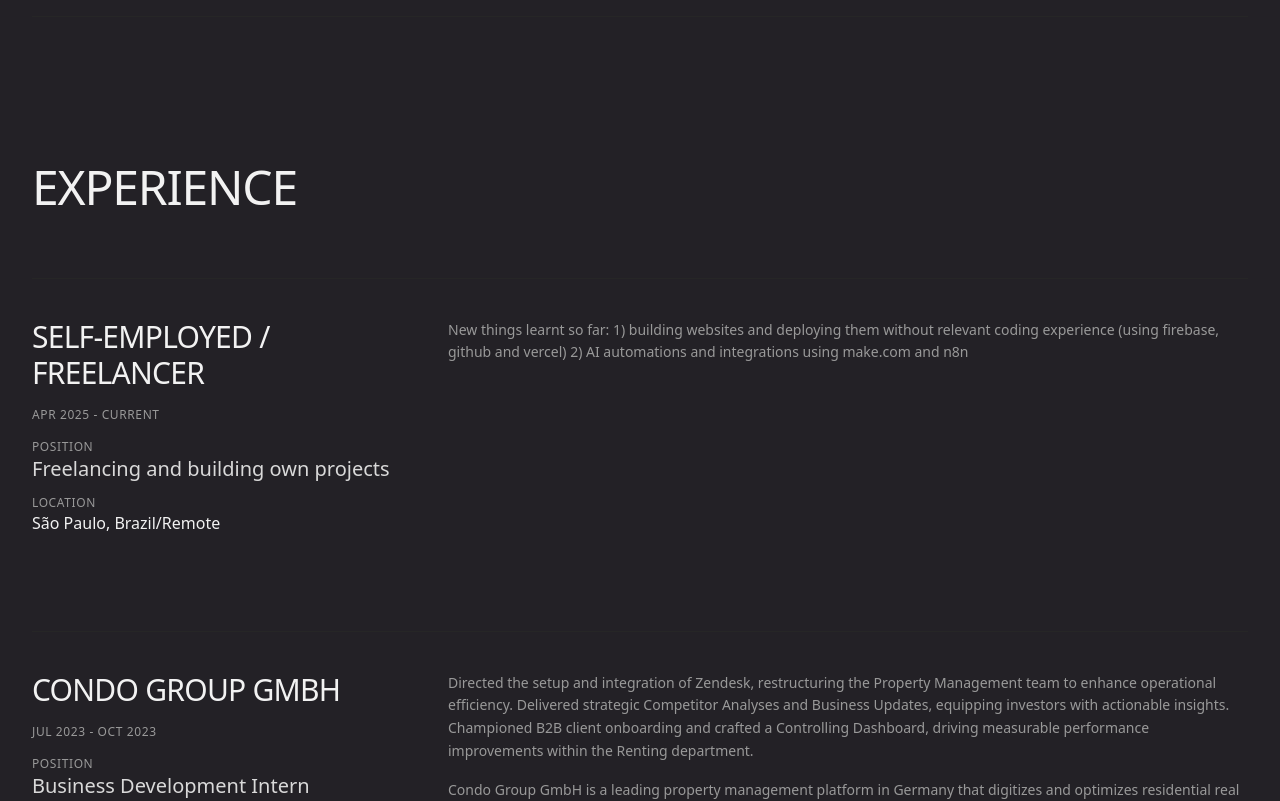
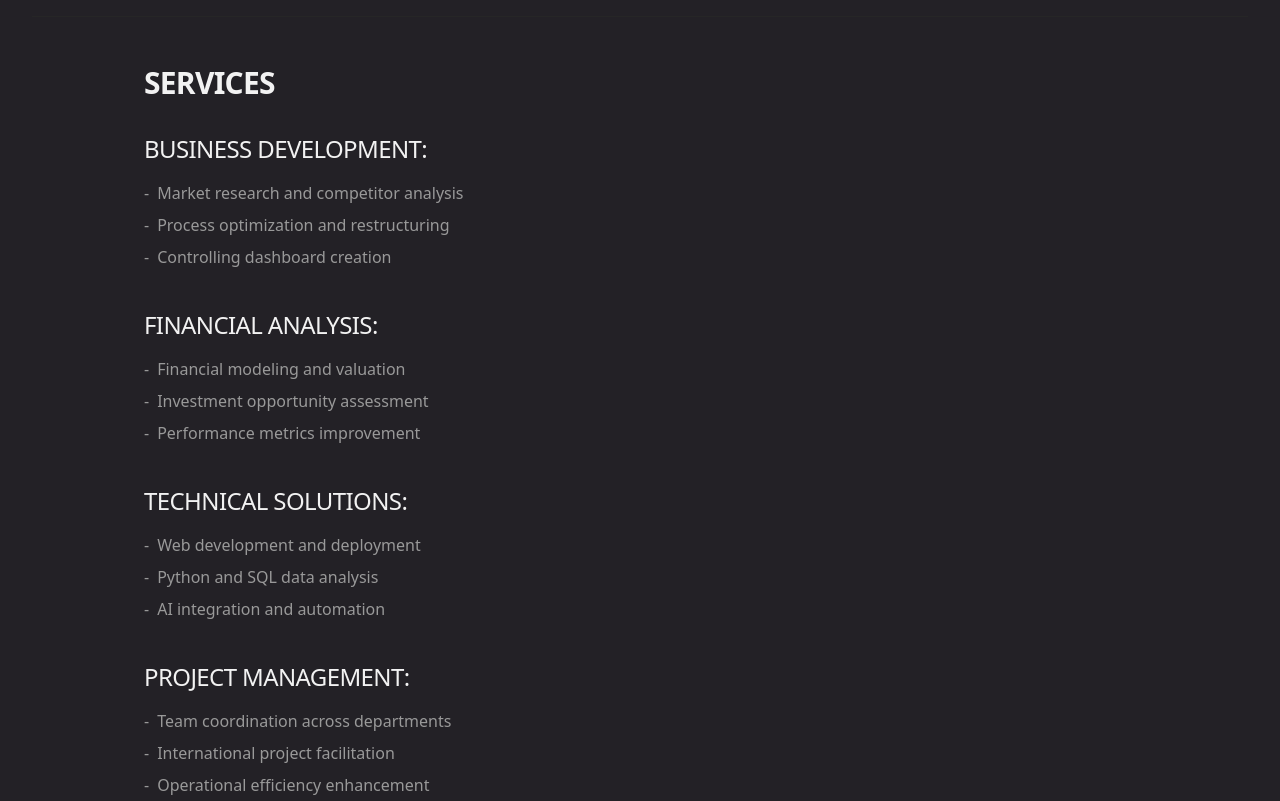
Before and after one commit to Jonasstody/ME, a Next.js app: page / in a window 1280 px wide. Shown: the part 1700-2501 px from the top of the page. Built offline with nearby package versions, Linux system fonts and the light colour scheme.

Commit message:
new services section

```diff
--- a/src/app/page.tsx
+++ b/src/app/page.tsx
@@ -1,5 +1,6 @@
 import { HeroSection } from '@/components/sections/hero';
 import { AboutMeSection } from '@/components/sections/about-me';
+import { ServicesSection } from '@/components/sections/services';
 import { ProjectsSection } from '@/components/sections/projects';
 import { SkillsExperienceSection } from '@/components/sections/skills-experience';
 import { ContactSection } from '@/components/sections/contact';
@@ -12,6 +13,8 @@ export default function HomePage() {
       <Separator className="my-10 md:my-12" />
       <AboutMeSection /> {/* New About Me section */}
       <Separator className="my-10 md:my-12" />
+      <ServicesSection /> {/* Add Services section here */}
+      <Separator className="my-10 md:my-12" />
       <SkillsExperienceSection /> {/* Corresponds to #experience */}
       <Separator className="my-10 md:my-12" />
       <ProjectsSection /> {/* Corresponds to #projects */}
--- a/src/components/layout/header.tsx
+++ b/src/components/layout/header.tsx
@@ -15,6 +15,7 @@ import React from 'react';
 
 const navItems = [
   { href: '#about-me', label: 'ABOUT ME' },
+  { href: '#services', label: 'SERVICES' }, // Added Services navigation item
   { href: '#experience', label: 'EXPERIENCE' },
   { href: '#projects', label: 'PROJECTS' },
   { href: '#contact', label: 'CONTACT' },
--- a/src/components/sections/projects.tsx
+++ b/src/components/sections/projects.tsx
@@ -32,18 +32,6 @@ const placeholderProjects: Project[] = [
     tags: [], // Removed all tags
     aiHint: ""
   },
-  {
-    id: "3",
-    title: "Freelancing servicess",
-    subtitle: "brief overview of how i can help you",
-    year: "2025",
-    description: "Business Development:\n- Market research and competitor analysis\n- Process optimization and restructuring\n- Controlling dashboard creation\n\nFinancial Analysis:\n- Financial modeling and valuation\n- Investment opportunity assessment\n- Performance metrics improvement\n\nTechnical Solutions:\n- Web development and deployment\n- Python and SQL data analysis\n- AI integration and automation\n\nProject Management:\n- Team coordination across departments\n- International project facilitation\n- Operational efficiency enhancement",
-    imageUrl: "/images/documentholder.png",
-    projectUrl: "",
-    repoUrl: undefined,
-    tags: [], // Removed all tags
-    aiHint: ""
-  }
 ];
 
 export function ProjectsSection() {
--- /dev/null
+++ b/src/components/sections/services.tsx
@@ -0,0 +1,87 @@
+'use client';
+
+import React from 'react';
+
+export const ServicesSection = () => {
+  return (
+    <section id="services" className="w-full max-w-5xl mx-auto px-4">
+      <h2 className="text-2xl md:text-3xl font-semibold mb-8">Services</h2>
+
+      {/* Business Development */}
+      <div className="mb-10">
+        <h3 className="text-xl md:text-2xl font-medium mb-4">Business Development:</h3>
+        <ul className="space-y-2 text-gray-800">
+          <li className="flex items-start">
+            <span className="mr-2">-</span>
+            <span>Market research and competitor analysis</span>
+          </li>
+          <li className="flex items-start">
+            <span className="mr-2">-</span>
+            <span>Process optimization and restructuring</span>
+          </li>
+          <li className="flex items-start">
+            <span className="mr-2">-</span>
+            <span>Controlling dashboard creation</span>
+          </li>
+        </ul>
+      </div>
+
+      {/* Financial Analysis */}
+      <div className="mb-10">
+        <h3 className="text-xl md:text-2xl font-medium mb-4">Financial Analysis:</h3>
+        <ul className="space-y-2 text-gray-800">
+          <li className="flex items-start">
+            <span className="mr-2">-</span>
+            <span>Financial modeling and valuation</span>
+          </li>
+          <li className="flex items-start">
+            <span className="mr-2">-</span>
+            <span>Investment opportunity assessment</span>
+          </li>
+          <li className="flex items-start">
+            <span className="mr-2">-</span>
+            <span>Performance metrics improvement</span>
+          </li>
+        </ul>
+      </div>
+
+      {/* Technical Solutions */}
+      <div className="mb-10">
+        <h3 className="text-xl md:text-2xl font-medium mb-4">Technical Solutions:</h3>
+        <ul className="space-y-2 text-gray-800">
+          <li className="flex items-start">
+            <span className="mr-2">-</span>
+            <span>Web development and deployment</span>
+          </li>
+          <li className="flex items-start">
+            <span className="mr-2">-</span>
+            <span>Python and SQL data analysis</span>
+          </li>
+          <li className="flex items-start">
+            <span className="mr-2">-</span>
+            <span>AI integration and automation</span>
+          </li>
+        </ul>
+      </div>
+
+      {/* Project Management */}
+      <div className="mb-6">
+        <h3 className="text-xl md:text-2xl font-medium mb-4">Project Management:</h3>
+        <ul className="space-y-2 text-gray-800">
+          <li className="flex items-start">
+            <span className="mr-2">-</span>
+            <span>Team coordination across departments</span>
+          </li>
+          <li className="flex items-start">
+            <span className="mr-2">-</span>
+            <span>International project facilitation</span>
+          </li>
+          <li className="flex items-start">
+            <span className="mr-2">-</span>
+            <span>Operational efficiency enhancement</span>
+          </li>
+        </ul>
+      </div>
+    </section>
+  );
+};
```
